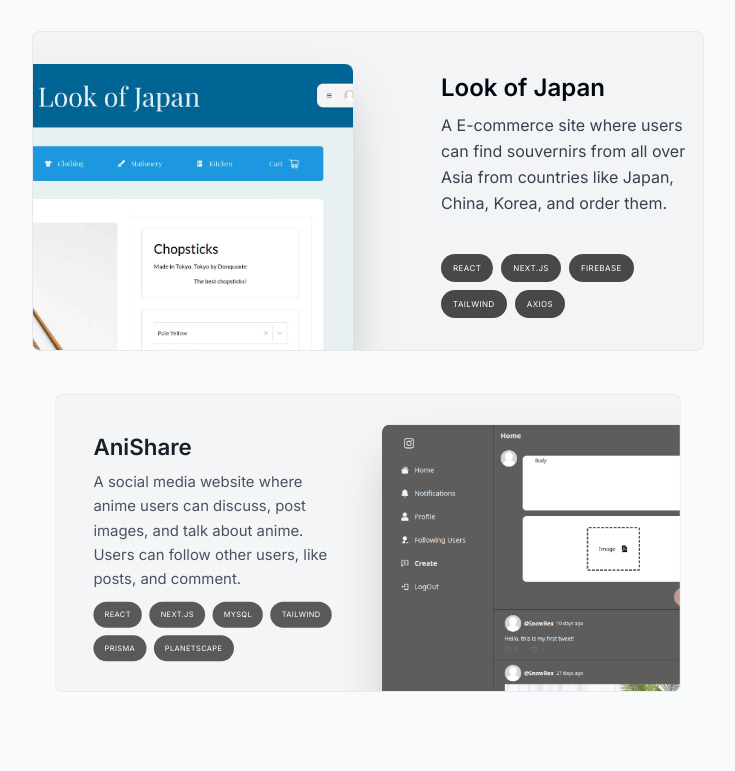
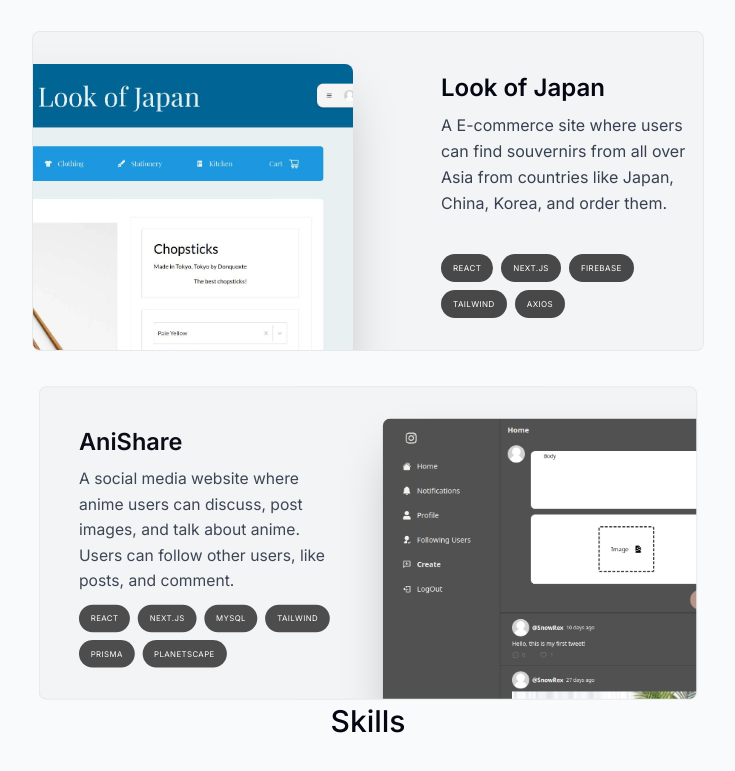
Before and after one commit to JasonMac123/NewPortfolio, a Next.js app: page / in a window 1280 px wide. Shown: the part 1764-2535 px from the top of the page, without its empty margins (272-1007 px from the left). Before the commit the page ends 2467 px from the top, so only its background shows below. Built offline with nearby package versions, Linux system fonts and the light colour scheme.

Commit message:
Imports skills section into homepage

```diff
--- a/app/page.tsx
+++ b/app/page.tsx
@@ -1,6 +1,7 @@
 import About from "@/components/About";
 import Profile from "@/components/Profile";
 import ProjectList from "@/components/Project/ProjectList";
+import Skills from "@/components/Skills";
 
 export default function Home() {
   return (
@@ -8,6 +9,7 @@ export default function Home() {
       <Profile />
       <About />
       <ProjectList />
+      <Skills />
     </main>
   );
 }
```
